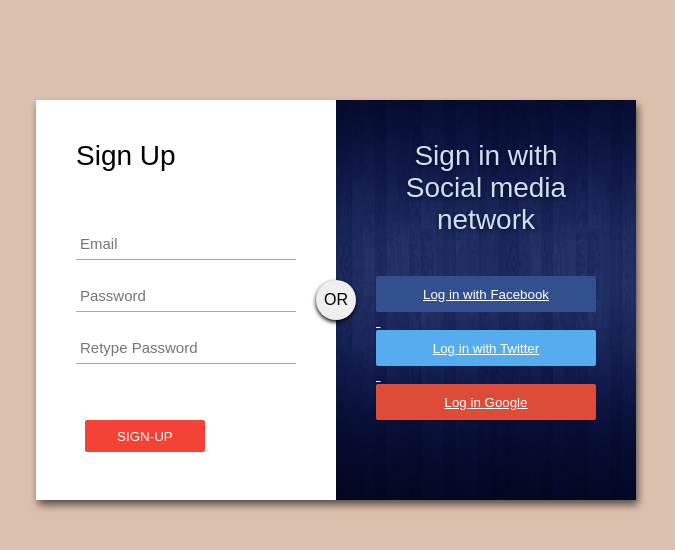
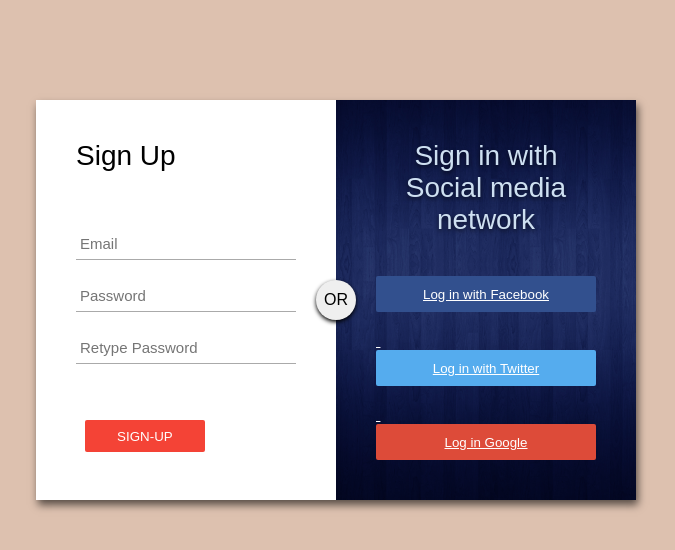
Before and after one commit to supriyasinhaa/Basic-Login-Page, a plain HTML site: page Login-Page-1/login.html in a window 1280 px wide. Shown: the whole page, without its empty margins (304-979 px from the left). Drawn offline with Linux system fonts and the light colour scheme.

Commit message:
removed extra colon
there was an extra colon  in `button.social` `margin-bottom`

```diff
--- a/Login-Page-1/style.css
+++ b/Login-Page-1/style.css
@@ -122,7 +122,7 @@
 
 button.social
 {
-	margin-bottom: :20px;
+	margin-bottom:20px;
 	width:220px;
 	height: 36px;
 	border: none;
```
